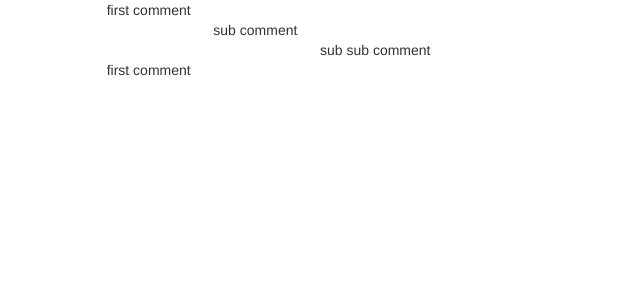
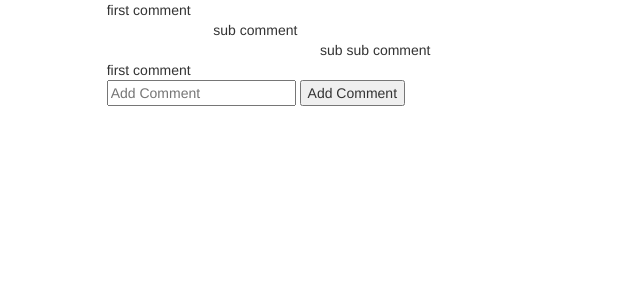
Before and after one commit to Husseny/treebirds, a Django app: page /nestedcomments/demo/ in a window 1280 px wide. Shown: the top 300 px of the page, without its empty margins (0-640 px from the left). Run offline with Django 3.2, Linux system fonts and the light colour scheme; parts of the project's set-up code (start-up, migrations or seed data) failed here and were passed over; some libraries are stand-ins or nearby versions.

Commit message:
add comment feature

```diff
--- a/nestedcomments/static/nestedcomments/js/demoApp.js
+++ b/nestedcomments/static/nestedcomments/js/demoApp.js
@@ -23,6 +23,13 @@ app.factory('Scopes', function ($rootScope) {
 });
 
 app.controller('demoCtrl', ['$scope', '$http', '$window', 'Scopes',  function userCtrl ($scope, $http, $window, Scopes){
-
+	$scope.add_comment = function (){
+		$post_data = {comment: $scope.comment};
+		$http.post('http://localhost:8000/nestedcomments/add_comment/', $post_data).success(function(data){
+			console.log(data);
+		}).error(function(data){
+			console.log("ERROR");
+		});
+	}
 
 }]);
--- a/nestedcomments/templates/nestedcomments/demo.html
+++ b/nestedcomments/templates/nestedcomments/demo.html
@@ -28,6 +28,15 @@
 		<div class="row">
 			<div class="col-xs-offset-1">first comment</div>
 		</div>
+		<div class="row">
+			<div class="col-xs-offset-1 form">
+				<form class="" ng-submit="add_comment()">
+					{% csrf_token %}
+					<input type="text" placeholder="Add Comment" ng-model="comment"/>
+					<button type="submit">Add Comment</button>
+				</form>
+			</div>
+		</div>
 	</div>
 </body>
 </html>
--- a/nestedcomments/urls.py
+++ b/nestedcomments/urls.py
@@ -3,5 +3,6 @@ from django.conf.urls import url
 from . import views
 
 urlpatterns = [
-    url(r'^demo/', views.demo)
+	url(r'^demo/', views.demo),
+	url(r'^add_comment/', views.add_comment)
 ]
--- a/nestedcomments/views.py
+++ b/nestedcomments/views.py
@@ -3,8 +3,19 @@ from __future__ import unicode_literals
 
 from django.shortcuts import render
 from django.http import HttpResponse, JsonResponse
+from models import Comment
+import json
 
 # Create your views here.
 
 def demo(request):
 	return render(request, 'nestedcomments/demo.html', {})
+
+def add_comment(request):
+	post_data = json.loads(request.body)
+	try:
+		comment = post_data['comment']
+	except (KeyError):
+		return HttpResponse(-1)
+	result = Comment.add_comment(comment)
+	return HttpResponse(result)
```
Also changed, not shown: nestedcomments/models.py (+23 -1 lines), nestedcomments/migrations/0001_initial.py (added).
